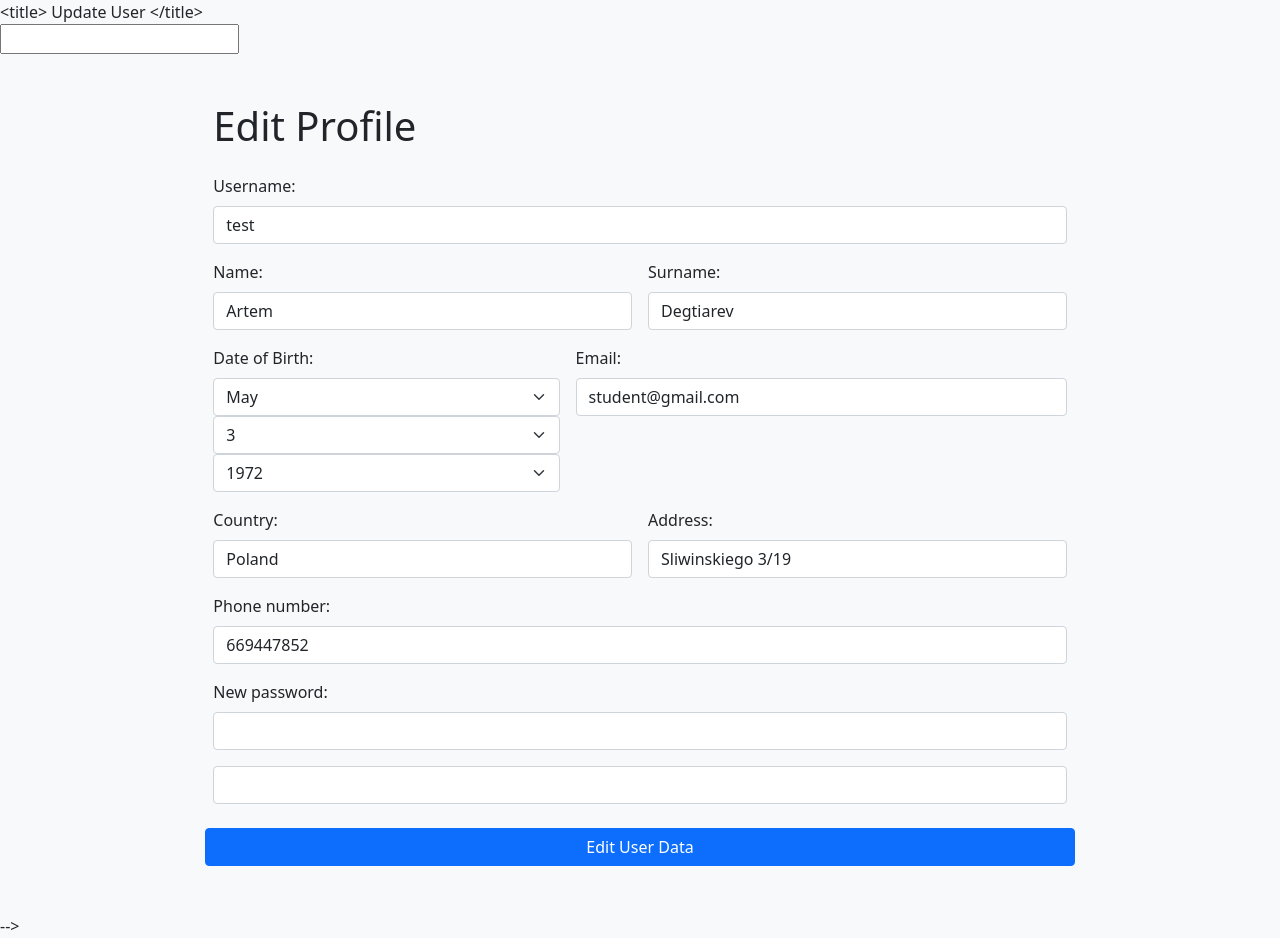
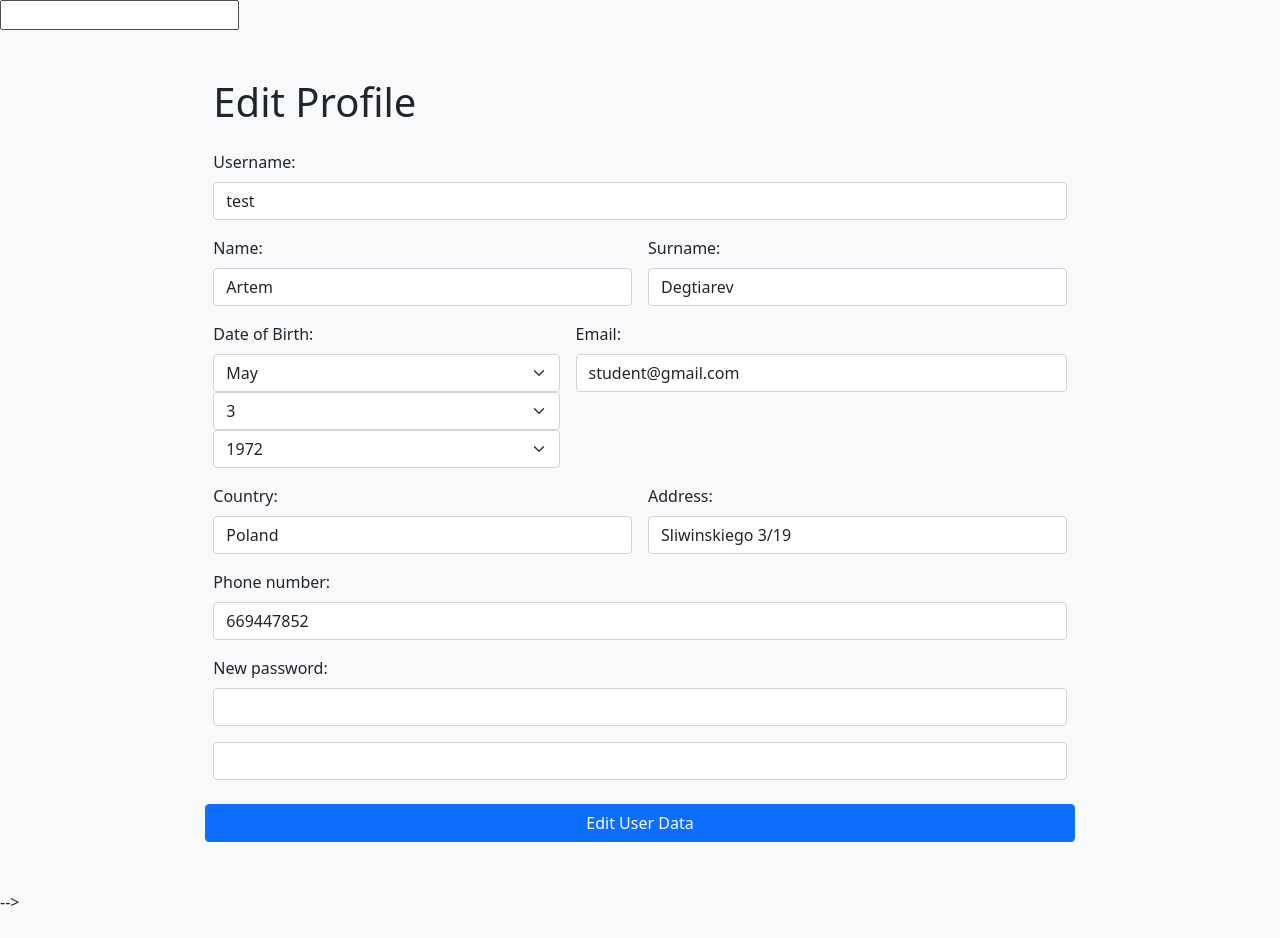
Before and after one commit to ak-hu/admin, a Django app: page /edit/3/ in a window 1280 px wide. After the commit the page ends 906 px from the top, so only its background shows below. Run offline with Django 4.2, Linux system fonts and the light colour scheme; a user stored in the database is signed in; data comes from the database, SQL or seed files in the repository; parts of the project's set-up code (start-up, migrations or seed data) failed here and were passed over; some libraries are stand-ins or nearby versions.

Commit message:
Update base.html

```diff
--- a/dashboard/user/templates/user/base.html
+++ b/dashboard/user/templates/user/base.html
@@ -10,7 +10,7 @@
   <link rel='stylesheet' href='https://use.fontawesome.com/releases/v5.3.1/css/all.css'>
   <link rel='stylesheet' href="{% static 'user/css/style.css' %}">
   <link rel="shortcut icon" href="{% static 'user/images/icon.ico' %}" type="image/x-icon">
-  {{title}}
+  <!-- {{title}} -->
 </head>
 
 <body class="bg-light">
```
